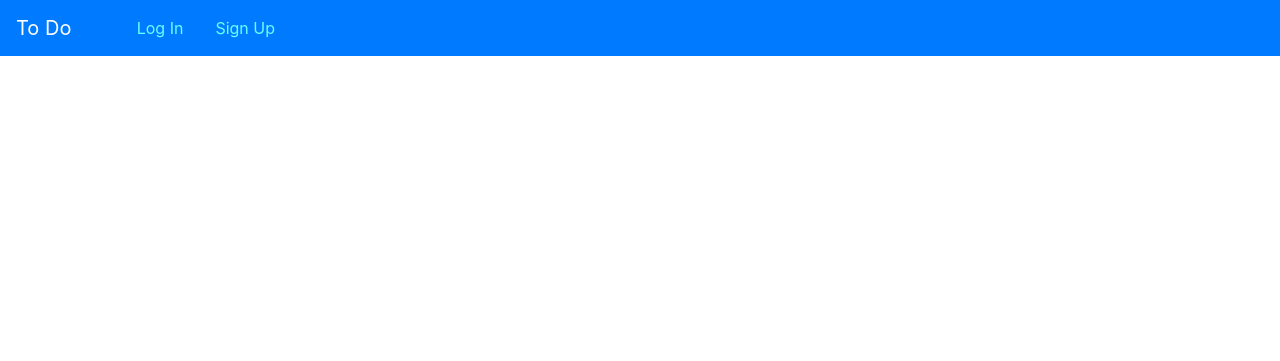
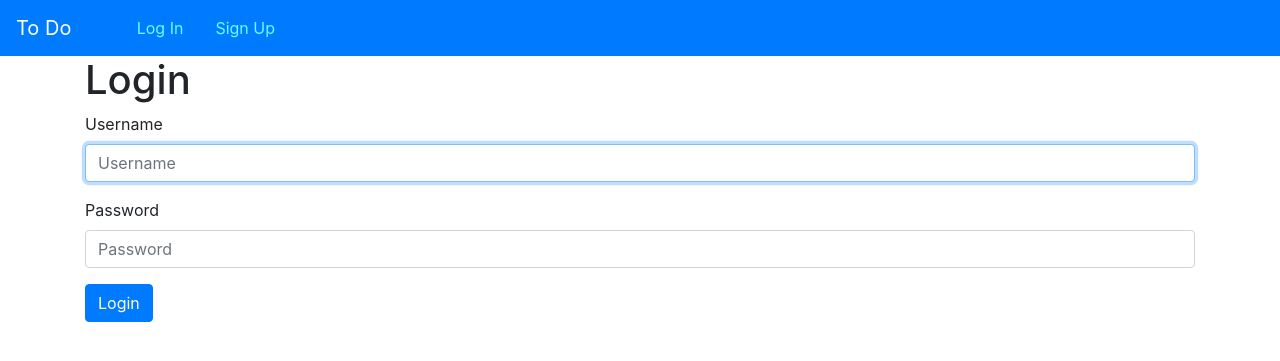
Before and after one commit to paul3bin/To-Do-App, a Django app: page /accounts/login/ in a window 1280 px wide. Shown: the top 361 px of the page. Run offline with Django 3.2, Linux system fonts and the light colour scheme; some libraries are stand-ins or nearby versions.

Commit message:
Update login.html

```diff
--- a/to_do/accounts/templates/accounts/login.html
+++ b/to_do/accounts/templates/accounts/login.html
@@ -1,5 +1,14 @@
 <title>Login Page</title>
 {% extends 'base.html' %}
+{% load bootstrap4 %}
 
 {% block body_block %}
+    <div class='container'>
+        <h1>Login</h1>
+        <form action="templates/index.html" method="post">
+            {% csrf_token %}
+            {% bootstrap_form form %}
+            <input type="submit" class="btn btn-primary" value="Login">
+        </form>
+    </div>
 {% endblock%}
```
